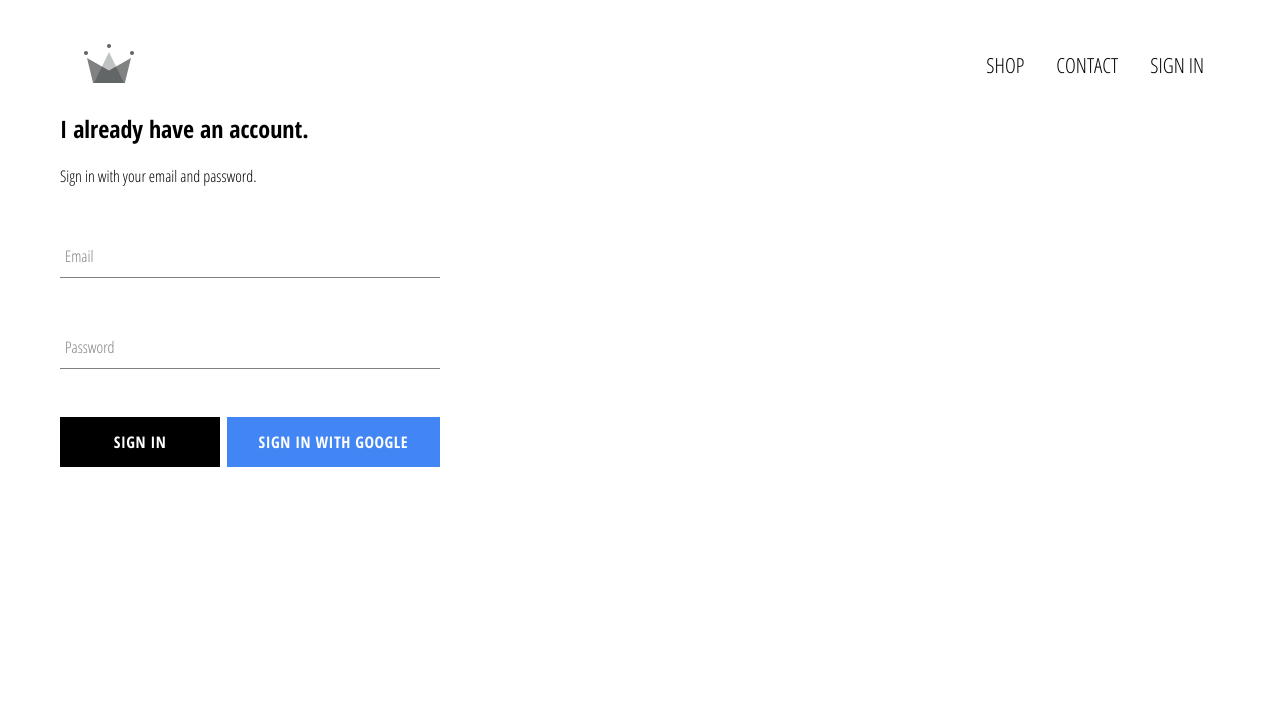
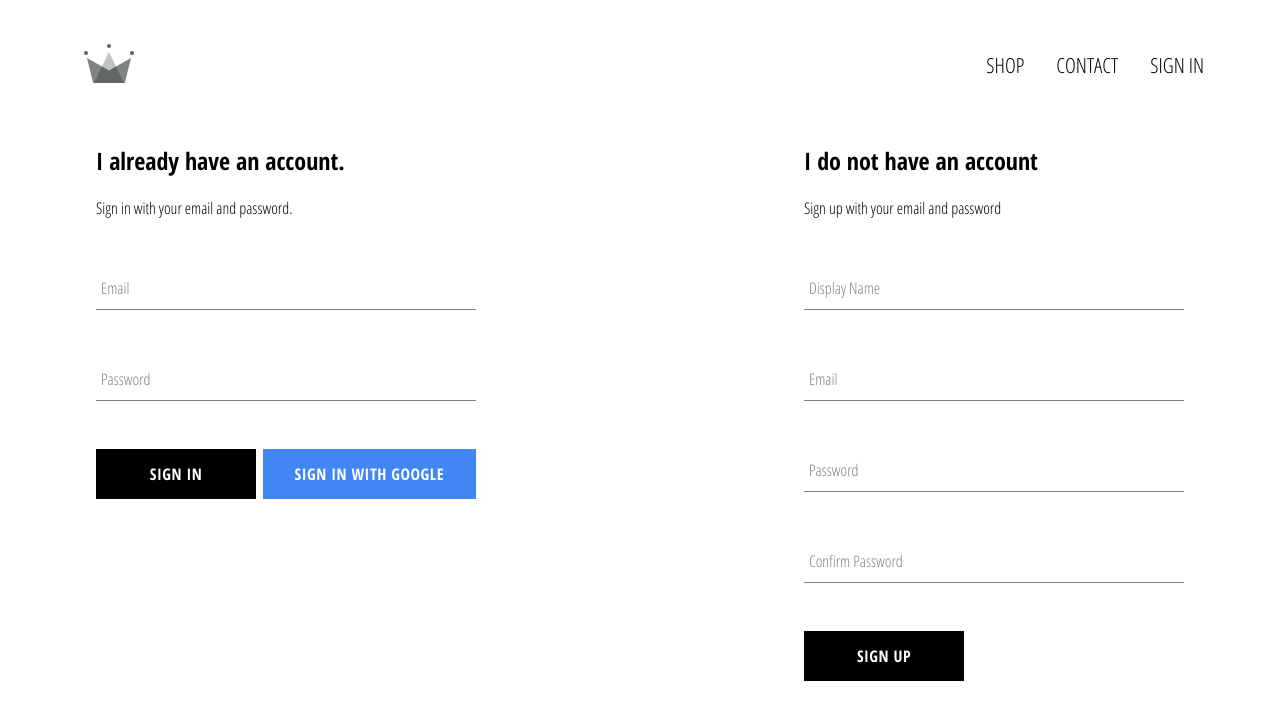
Before and after one commit to AkinbulejoSamson/CROWN-CLOTHING, a React (Create React App) app: page /signin in a window 1280 px wide. Shown: the top 720 px of the page. Built offline with nearby package versions, Linux system fonts and the light colour scheme; no server answers.

Commit message:
implemented firebase utils, included ability to authenticate users into firestore database

```diff
--- a/src/App.js
+++ b/src/App.js
@@ -7,7 +7,7 @@ import HomePage from './pages/homepage/homepage.component'
 import ShopPage from './pages/shop/shop.component';
 import Header from './components/header/header.component'
 import SignInAndSignUpPage from './pages/sign-in-and-sign-up/sign-in-and-sign-up.component'
-import { auth } from './firebase/firebase.utils';
+import { auth, createUserProfileDocument } from './firebase/firebase.utils';
 
 class App extends React.Component {
   constructor() {
@@ -21,9 +21,25 @@ class App extends React.Component {
   unsunscribeFromAuth = null;
 
   componentDidMount() {
-    this.unsunscribeFromAuth = auth.onAuthStateChanged(user => {
-      this.setState({ currentUser: user })
-      console.log(user)
+    this.unsubscribeFromAuth = auth.onAuthStateChanged(async userAuth => {
+      if (userAuth) {
+        const userRef = await createUserProfileDocument(userAuth);
+
+        userRef.onSnapshot(snapShot => {
+          this.setState({
+            currentUser: {
+              id: snapShot.id,
+              ...snapShot.data()
+            }
+          });
+
+          console.log(this.state)
+        });
+      } else {
+        this.setState({
+          currentUser: userAuth
+        })
+      }
     })
   }
 
--- a/src/components/directory/directory.styles.scss
+++ b/src/components/directory/directory.styles.scss
@@ -4,4 +4,5 @@
   display: flex;
   flex-wrap: wrap;
   justify-content: space-between;
+  padding: 0 50px;
 }
--- a/src/components/header/header.component.jsx
+++ b/src/components/header/header.component.jsx
@@ -15,7 +15,7 @@ const Header = ({currentUser}) => (
       <Link className="option" to='/shop'>SHOP</Link>
       <Link className="option" to='/shop'>CONTACT</Link>
       {
-        currentUser
+        currentUser !== null
           ? <div className="option" onClick={() => auth.signOut()}>SIGN OUT</div>
           : <Link className='option' to='/signin'>SIGN IN</Link>
       }
--- /dev/null
+++ b/src/components/sign-up/sign-up.component.jsx
@@ -0,0 +1,100 @@
+import React from "react";
+
+import FormInput from "../form-input/form-input.component";
+import CustomButton from "../custom-button/custom-button.component";
+
+import { auth, createUserProfileDocument } from '../../firebase/firebase.utils';
+
+import './sign-up.styles.scss';
+
+class SignUp extends React.Component {
+  constructor() {
+    super()
+
+    this.state = {
+      displayName: '',
+      email: '',
+      password: '',
+      confirmPassword: ''
+    }
+  }
+
+  handleSubmit = async event => {
+    event.preventDefault();
+
+    const { displayName, email, password, confirmPassword } = this.state;
+
+    if (password !== confirmPassword) {
+      alert("Passwords do not match!")
+    }
+
+    try {
+      const { user } = await auth.createUserWithEmailAndPassword(email, password);
+
+      await createUserProfileDocument(user, { displayName });
+
+      this.setState({
+        displayName: '',
+        email: '',
+        password: '',
+        confirmPassword: ''
+      })
+    } catch (error) {
+      console.error(error);
+    }
+  };
+
+  handleChange = event => {
+    const { name, value } = event.target;
+
+    this.setState({ [name]: value });
+  }
+
+  render() {
+    const { displayName, email, password, confirmPassword } = this.state;
+    return (
+      <div className="sign-up">
+        <h2 className="title">I do not have an account</h2>
+        <span>Sign up with your email and password</span>
+        <form className='sign-up-form' onSubmit={this.handleSubmit}>
+          <FormInput
+            type='text'
+            name='displayName'
+            value={displayName}
+            onChange={this.handleChange}
+            label='Display Name'
+            required
+          />
+          <FormInput
+            type='emqil'
+            name='email'
+            value={email}
+            onChange={this.handleChange}
+            label='Email'
+            required
+          />
+          <FormInput
+            type='password'
+            name='password'
+            value={password}
+            onChange={this.handleChange}
+            label='Password'
+            required
+          />
+
+          <FormInput
+            type='password'
+            name='confirmPassword'
+            value={confirmPassword}
+            onChange={this.handleChange}
+            label='Confirm Password'
+            required
+          />
+          <CustomButton type='sumbit'>SIGN UP</CustomButton>
+        </form>
+      </div>
+    )
+  }
+}
+
+export default SignUp;
--- /dev/null
+++ b/src/components/sign-up/sign-up.styles.scss
@@ -0,0 +1,9 @@
+.sign-up {
+  display: flex;
+  flex-direction: column;
+  width: 380px;
+
+  .title {
+
+  }
+}
--- a/src/firebase/firebase.utils.js
+++ b/src/firebase/firebase.utils.js
@@ -12,6 +12,32 @@ const firebaseConfig = {
   measurementId: "G-8RCP9H5VSH"
 };
 
+export const createUserProfileDocument = async (userAuth, additionalData) => {
+  if (!userAuth) return;
+
+  const userRef = firestore.doc(`users/${userAuth.uid}`);
+
+  const snapShot = await userRef.get();
+
+  if (!snapShot.exists) {
+    const { displayName, email } = userAuth;
+    const createdAt = new Date();
+
+    try {
+      await userRef.set({
+        displayName,
+        email,
+        createdAt,
+        ...additionalData
+      });
+    } catch (error) {
+      console.log('error creating user', error.message)
+    }
+  }
+
+  return userRef;
+}
+
 firebase.initializeApp(firebaseConfig);
 
 export const auth = firebase.auth();
--- a/src/pages/sign-in-and-sign-up/sign-in-and-sign-up.component.jsx
+++ b/src/pages/sign-in-and-sign-up/sign-in-and-sign-up.component.jsx
@@ -3,10 +3,12 @@ import React from "react";
 import './sign-in-and-sign-up.styles.scss';
 
 import SignIn from "../../components/sign-in/sign-in.component";
+import SignUp from "../../components/sign-up/sign-up.component";
 
 const SignInAndSignUpPage = () => (
   <div className="sign-in-and-sign-up">
     <SignIn />
+    <SignUp />
   </div>
 )
 
--- a/src/pages/sign-in-and-sign-up/sign-in-and-sign-up.styles.scss
+++ b/src/pages/sign-in-and-sign-up/sign-in-and-sign-up.styles.scss
@@ -0,0 +1,7 @@
+.sign-in-and-sign-up {
+  width: 85vw;
+  display: flex;
+  align-items: baseline;
+  justify-content: space-between;
+  margin: 2rem auto;
+}
```
